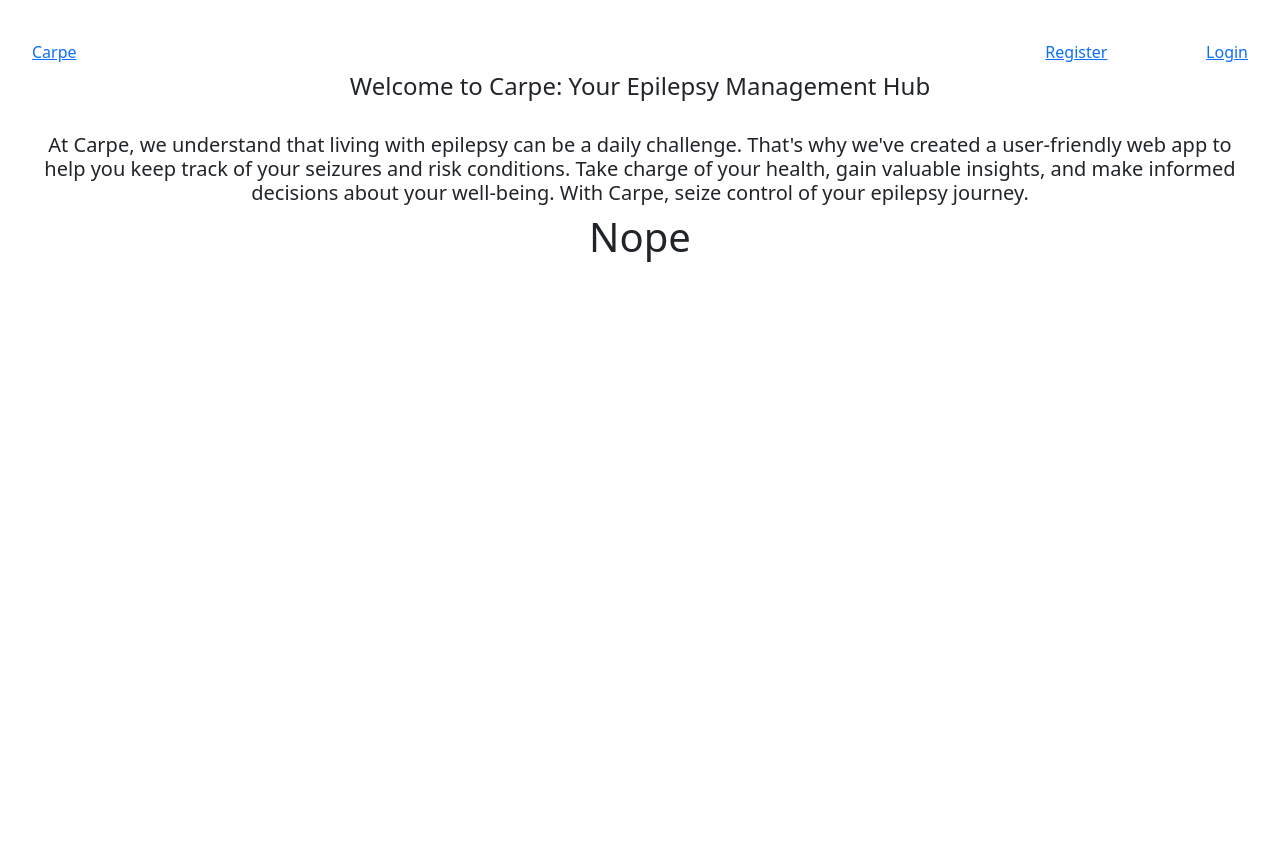
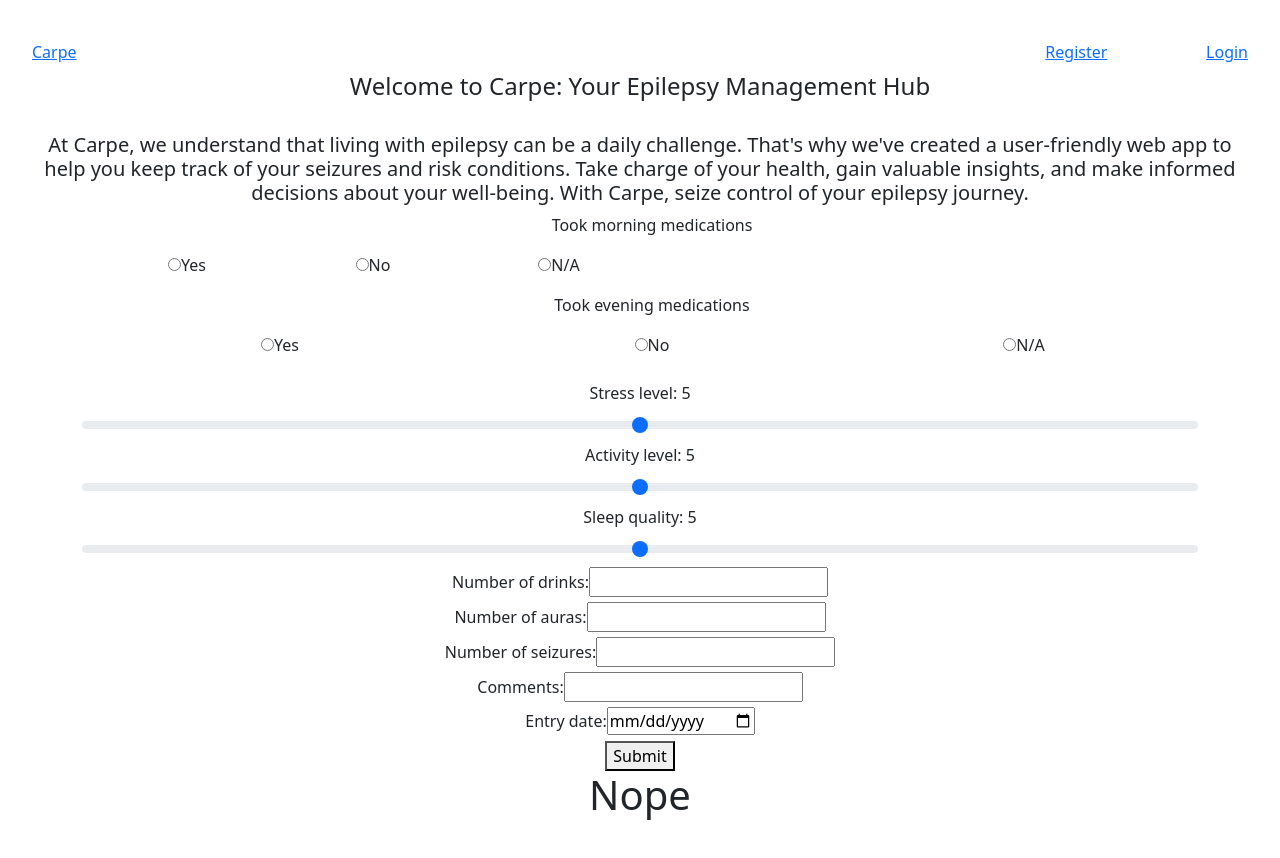
Before and after one commit to cookm353/Carpe, a React (Vite) app in the folder Front/: page / in a window 1280 px wide. Before the commit the page ends 800 px from the top, so only its background shows below. Built offline with nearby package versions, Linux system fonts and the light colour scheme.

Commit message:
added font awesome

```diff
--- a/Front/src/App.jsx
+++ b/Front/src/App.jsx
@@ -1,6 +1,9 @@
 import React, { useState } from 'react'
 import { BrowserRouter, Routes, Route } from 'react-router-dom'
 // import { BrowserRouter, Route, Routes } from 'react-router-dom'
+import { library } from '@fortawesome/fontawesome-svg-core'
+// import { fab } from '@fortawesome/free-brands-svg-icons'
+import { faUser } from '@fortawesome/free-solid-svg-icons'
 import './App.css'
 
 import LoginForm from './LoginForm'
@@ -17,6 +20,8 @@ const App = () => {
 	const [token, setToken] = useState(initialState)
 	const [username, setUsername] = useState(initialState)
 
+	library.add(faUser)
+
 	return (
 		<>
 		{/* Open Unit41 for help on React Router! */}
@@ -26,9 +31,12 @@ const App = () => {
 					<Route exact path="/" element={<Home token={token}/>}/>
 					<Route exact path="/login" element={<LoginForm setToken={setToken} setUsername={setUsername}/>}/>
 					<Route exact path="/register" element={<RegisterForm/>}/>
+					{/* <Route exact path="/newEntry" element={<NewEntryForm/>}/> */}
+					<Route exact path="/entries" element={<DateAccordion/>}/>
 					{/* <Route exact path="/:username" element={</>}/> */}
 				</Routes>
 			</BrowserRouter>
+			<NewEntryForm/>
 			{
 				token ?
 				<h1>{username}</h1> :
```
